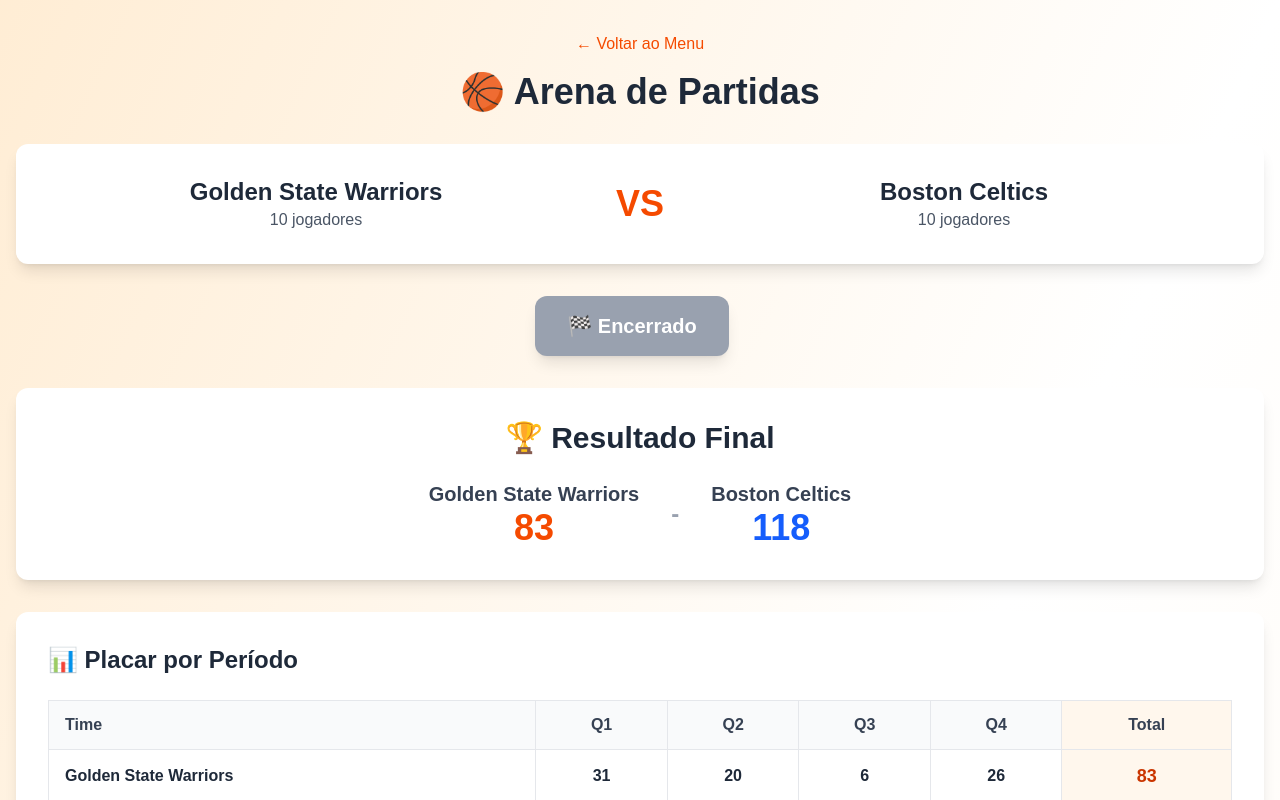
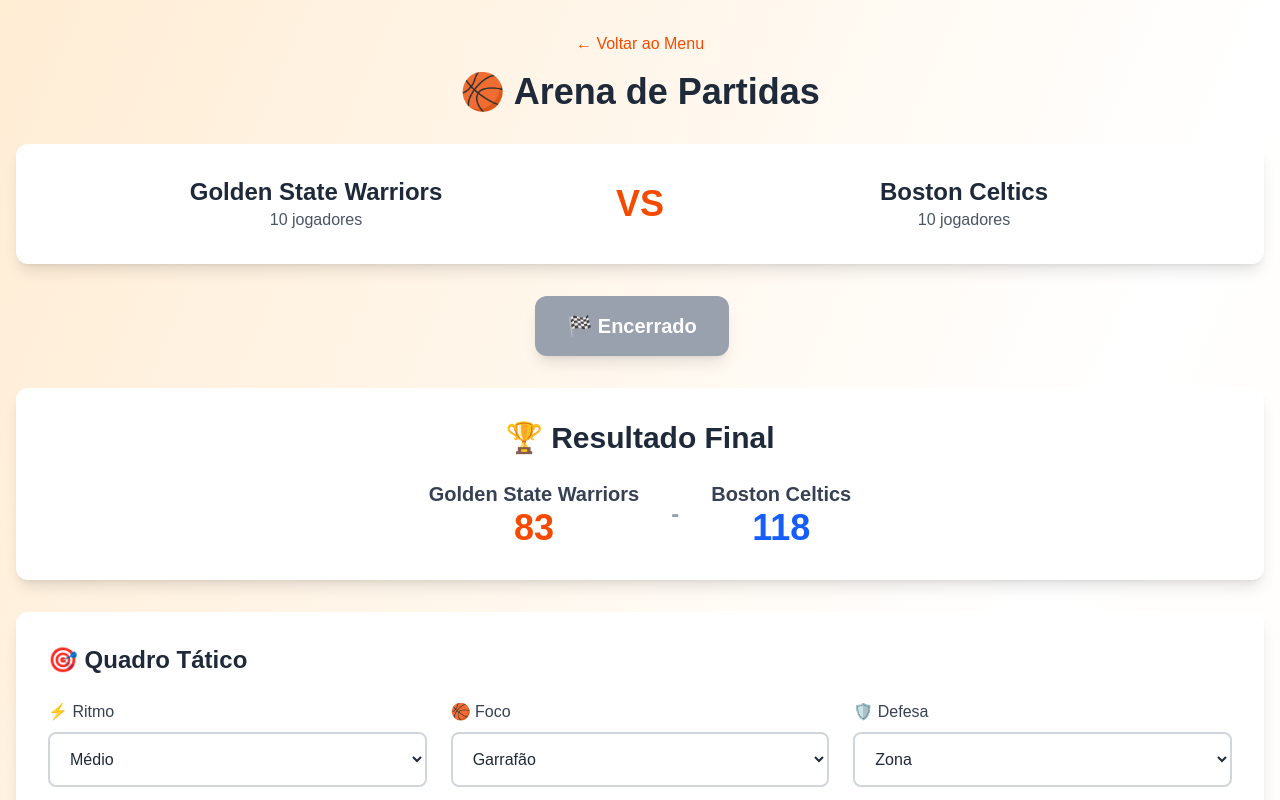
Before and after one commit to joaogabriel2004/brasquetefc, a Next.js app: page /match in a window 1280 px wide. Both pictures are taken after a click on the button "🏀 Simular Partida". Shown: the top 800 px of the page. Built offline with nearby package versions, Linux system fonts and the light colour scheme.

Commit message:
feat(match/page): Adição de quadro tático
Adição de quadro tático, ainda não integrado ao script para pleno funcionamento

```diff
--- a/src/app/match/page.tsx
+++ b/src/app/match/page.tsx
@@ -139,6 +139,52 @@
               </div>
             </div>
 
+            {/* 🎯 Quadro Tático */}
+            <div className="bg-white rounded-xl shadow-lg p-8">
+              <h3 className="text-2xl font-bold text-gray-800 mb-6">🎯 Quadro Tático</h3>
+              <div className="flex flex-col md:flex-row md:space-x-6 space-y-4 md:space-y-0">
+
+                {/* Ritmo */}
+                <div className="flex-1">
+                  <label htmlFor="board-ritmo" className="block font-medium text-gray-700 mb-2">⚡ Ritmo</label>
+                  <select
+                    id="board-ritmo"
+                    defaultValue="medio"
+                    className="w-full p-4 rounded-lg border-2 border-gray-300 focus:border-orange-500 focus:ring-2 focus:ring-orange-300 text-gray-800 transition-colors bg-white hover:bg-orange-50">
+                    <option value="lento">Lento</option>
+                    <option value="medio">Médio</option>
+                    <option value="rapido">Rápido</option>
+                  </select>
+                </div>
+
+                {/* Foco */}
+                <div className="flex-1">
+                  <label htmlFor="board-foco" className="block font-medium text-gray-700 mb-2">🏀 Foco</label>
+                  <select
+                    id="board-foco"
+                    defaultValue="garrafao"
+                    className="w-full p-4 rounded-lg border-2 border-gray-300 focus:border-blue-500 focus:ring-2 focus:ring-blue-300 text-gray-800 transition-colors bg-white hover:bg-blue-50">
+                    <option value="garrafao">Garrafão</option>
+                    <option value="perimetro">Perímetro</option>
+                  </select>
+                </div>
+
+                {/* Defesa */}
+                <div className="flex-1">
+                  <label htmlFor="board-defesa" className="block font-medium text-gray-700 mb-2">🛡️ Defesa</label>
+                  <select
+                    id="board-defesa"
+                    defaultValue="zona"
+                    className="w-full p-4 rounded-lg border-2 border-gray-300 focus:border-green-500 focus:ring-2 focus:ring-green-300 text-gray-800 transition-colors bg-white hover:bg-green-50">
+                    <option value="homem">Homem a Homem</option>
+                    <option value="zona">Zona</option>
+                    <option value="mista">Mista</option>
+                  </select>
+                </div>
+
+              </div>
+            </div>
+
             {/* Quarter Scores */}
             <div className="bg-white rounded-xl shadow-lg p-8">
               <h3 className="text-2xl font-bold text-gray-800 mb-6">📊 Placar por Período</h3>
@@ -170,6 +216,21 @@
                     ))}
                   </tbody>
                 </table>
+              </div>
+            </div>
+
+            {/* Events Log */}
+            <div className="bg-white rounded-xl shadow-lg p-8">
+              <h3 className="text-2xl font-bold text-gray-800 mb-6">📝 Relato da Partida</h3>
+              <div className="bg-gray-50 rounded-lg p-4 max-h-96 overflow-y-auto">
+                <div className="space-y-2">
+                  {result.events.map((event, i) => (
+                    <div key={i} className="flex items-start space-x-2">
+                      <span className="text-orange-600 font-mono text-sm flex-shrink-0">#{i + 1}</span>
+                      <p className="text-gray-700 text-sm">{event}</p>
+                    </div>
+                  ))}
+                </div>
               </div>
             </div>
 
@@ -264,23 +325,9 @@
               ))}
             </div>
 
-            {/* Events Log */}
-            <div className="bg-white rounded-xl shadow-lg p-8">
-              <h3 className="text-2xl font-bold text-gray-800 mb-6">📝 Relato da Partida</h3>
-              <div className="bg-gray-50 rounded-lg p-4 max-h-96 overflow-y-auto">
-                <div className="space-y-2">
-                  {result.events.map((event, i) => (
-                    <div key={i} className="flex items-start space-x-2">
-                      <span className="text-orange-600 font-mono text-sm flex-shrink-0">#{i + 1}</span>
-                      <p className="text-gray-700 text-sm">{event}</p>
-                    </div>
-                  ))}
-                </div>
-              </div>
-            </div>
-
             {/* New Match Button */}
-            <div className="text-center">
+            {gameEnded && (
+              <div className="text-center">
               <button
                 onClick={handleSimulate}
                 className="bg-green-600 hover:bg-green-700 text-white font-bold py-3 px-6 rounded-lg transition-colors duration-200 shadow-lg hover:shadow-xl"
@@ -288,6 +335,8 @@
                 🔄 Nova Partida
               </button>
             </div>
+            )}
+
           </div>
         )}
       </div>
```
